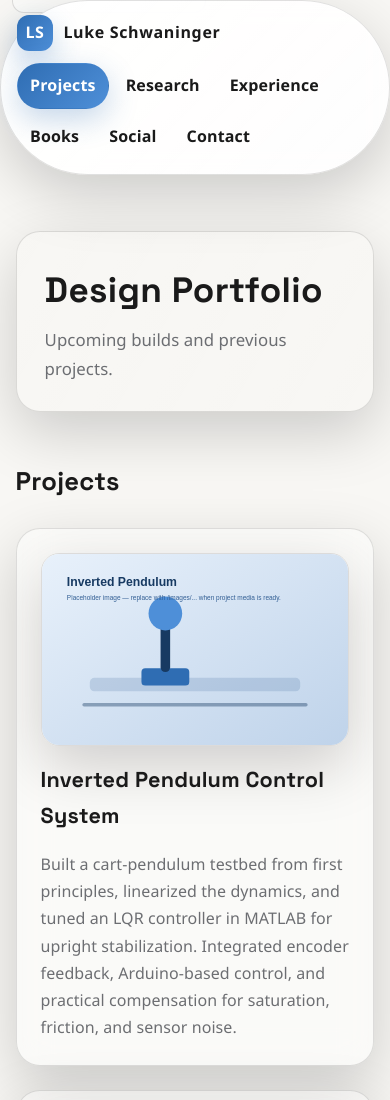
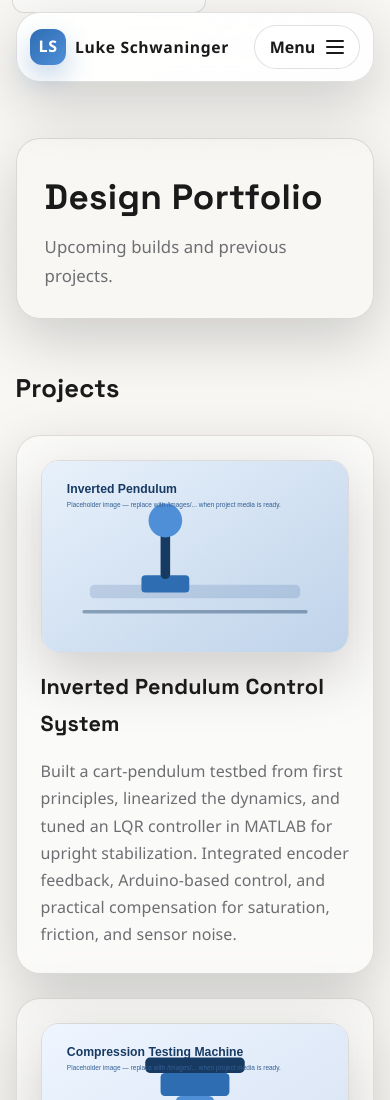
Before and after one commit to lukeschwaninger-cpu/lukeschwaninger.github.io, a plain HTML site: page projects.html in a window 390 px wide. Shown: the top 1100 px of the page. Drawn offline with Linux system fonts and the light colour scheme.

Commit message:
Refactor responsive site header

```diff
--- a/projects.html
+++ b/projects.html
@@ -13,10 +13,21 @@
 
   <header class="site-header">
     <nav class="nav-bar" aria-label="Primary navigation">
+      <div class="nav-top-row">
         <a class="brand" href="index.html">
           <span class="brand-mark" aria-hidden="true">LS</span>
           <span class="brand-text">Luke Schwaninger</span>
         </a>
+        <button class="nav-toggle" type="button" aria-expanded="false" aria-controls="site-nav" aria-label="Toggle navigation">
+          <span class="nav-toggle-label">Menu</span>
+          <span class="nav-toggle-icon" aria-hidden="true">
+            <span></span>
+            <span></span>
+            <span></span>
+          </span>
+        </button>
+      </div>
+      <div class="nav-panel" id="site-nav">
         <ul class="nav-links">
           <li><a href="projects.html" aria-current="page">Projects</a></li>
           <li><a href="research.html">Research</a></li>
@@ -25,6 +36,7 @@
           <li><a href="social.html">Social</a></li>
           <li><a href="contact/">Contact</a></li>
         </ul>
+      </div>
     </nav>
   </header>
 
@@ -248,17 +260,6 @@
   <footer>
     <p>&copy; 2025 Luke Schwaninger</p>
   </footer>
-  <script>
-      const header = document.querySelector(".site-header");
-
-      if (header) {
-        const updateHeader = () => {
-          header.classList.toggle("is-hidden", window.scrollY > 0);
-        };
-
-        updateHeader();
-        window.addEventListener("scroll", updateHeader, { passive: true });
-      }
-    </script>
+    <script src="site.js"></script>
   </body>
 </html>
--- /dev/null
+++ b/site.js
@@ -0,0 +1,93 @@
+(function () {
+  const header = document.querySelector(".site-header");
+  const mobileQuery = window.matchMedia("(max-width: 900px)");
+
+  function updateHeader() {
+    if (!header) return;
+
+    const menuOpen = document.querySelector(".nav-bar.is-open");
+    const shouldHide = !mobileQuery.matches && window.scrollY > 12 && !menuOpen;
+    header.classList.toggle("is-hidden", shouldHide);
+  }
+
+  document.querySelectorAll(".nav-bar").forEach((nav) => {
+    const toggle = nav.querySelector(".nav-toggle");
+    const panel = nav.querySelector(".nav-panel");
+
+    if (!toggle || !panel) return;
+
+    const closeMenu = () => {
+      nav.classList.remove("is-open");
+      toggle.setAttribute("aria-expanded", "false");
+
+      if (mobileQuery.matches) {
+        panel.hidden = true;
+      }
+    };
+
+    const openMenu = () => {
+      nav.classList.add("is-open");
+      toggle.setAttribute("aria-expanded", "true");
+      panel.hidden = false;
+    };
+
+    const syncMenuMode = () => {
+      if (mobileQuery.matches) {
+        panel.hidden = !nav.classList.contains("is-open");
+      } else {
+        nav.classList.remove("is-open");
+        toggle.setAttribute("aria-expanded", "false");
+        panel.hidden = false;
+      }
+
+      updateHeader();
+    };
+
+    toggle.addEventListener("click", () => {
+      if (nav.classList.contains("is-open")) {
+        closeMenu();
+      } else {
+        openMenu();
+      }
+
+      updateHeader();
+    });
+
+    panel.querySelectorAll("a").forEach((link) => {
+      link.addEventListener("click", () => {
+        if (mobileQuery.matches) {
+          closeMenu();
+          updateHeader();
+        }
+      });
+    });
+
+    document.addEventListener("click", (event) => {
+      if (!mobileQuery.matches || !nav.classList.contains("is-open")) return;
+      if (nav.contains(event.target)) return;
+
+      closeMenu();
+      updateHeader();
+    });
+
+    document.addEventListener("keydown", (event) => {
+      if (event.key !== "Escape" || !nav.classList.contains("is-open")) return;
+
+      closeMenu();
+      toggle.focus();
+      updateHeader();
+    });
+
+    if (typeof mobileQuery.addEventListener === "function") {
+      mobileQuery.addEventListener("change", syncMenuMode);
+    } else {
+      mobileQuery.addListener(syncMenuMode);
+    }
+
+    syncMenuMode();
+  });
+
+  updateHeader();
+  window.addEventListener("scroll", updateHeader, { passive: true });
+  window.addEventListener("resize", updateHeader);
+})();
--- a/style.css
+++ b/style.css
@@ -141,9 +141,12 @@
 }
 
 .site-header {
-  position: relative;
-
-  z-index: 10;
+  position: sticky;
+  top: 0;
+  width: min(1180px, 92vw);
+  margin: 0 auto;
+  padding-top: clamp(0.75rem, 2vw, 1rem);
+  z-index: 20;
   transition: opacity 220ms ease, transform 220ms ease;
 }
 
@@ -155,15 +158,22 @@
 
 .nav-bar {
   width: 100%;
+  display: grid;
+  gap: 0.8rem;
+  padding: 0.8rem 1rem;
+  background: linear-gradient(135deg, rgba(255, 255, 255, 0.92), rgba(255, 255, 255, 0.86));
+  border: 1px solid var(--stroke);
+  border-radius: 32px;
+  box-shadow: var(--shadow-soft);
+  backdrop-filter: blur(14px);
+}
+
+.nav-top-row {
   display: flex;
   align-items: center;
   justify-content: space-between;
-  padding: 0.85rem 1rem;
-  background: linear-gradient(135deg, rgba(255, 255, 255, 0.92), rgba(255, 255, 255, 0.86));
-  border: 1px solid var(--stroke);
-  border-radius: 999px;
-  box-shadow: var(--shadow-soft);
-  backdrop-filter: blur(14px);
+  gap: 1rem;
+  min-width: 0;
 }
 
 .brand {
@@ -173,6 +183,70 @@
   font-weight: 700;
   letter-spacing: 0.04em;
   color: var(--text);
+  min-width: 0;
+}
+
+.brand-text {
+  white-space: nowrap;
+  font-size: clamp(0.95rem, 0.9rem + 0.35vw, 1.08rem);
+}
+
+.nav-panel {
+  display: flex;
+  align-items: center;
+  justify-content: flex-end;
+}
+
+.nav-toggle {
+  display: none;
+  align-items: center;
+  gap: 0.7rem;
+  min-height: 44px;
+  padding: 0.65rem 0.9rem;
+  border: 1px solid var(--stroke);
+  border-radius: 999px;
+  background: rgba(255, 255, 255, 0.75);
+  color: var(--text);
+  font: inherit;
+  font-weight: 700;
+  cursor: pointer;
+  transition: var(--transition);
+}
+
+.nav-toggle:hover,
+.nav-toggle:focus-visible {
+  border-color: rgba(47, 109, 179, 0.35);
+  box-shadow: 0 10px 24px rgba(47, 109, 179, 0.18);
+}
+
+.nav-toggle-label {
+  line-height: 1;
+}
+
+.nav-toggle-icon {
+  display: grid;
+  gap: 4px;
+}
+
+.nav-toggle-icon span {
+  display: block;
+  width: 18px;
+  height: 2px;
+  border-radius: 999px;
+  background: currentColor;
+  transition: transform 180ms ease, opacity 180ms ease;
+}
+
+.nav-bar.is-open .nav-toggle-icon span:nth-child(1) {
+  transform: translateY(6px) rotate(45deg);
+}
+
+.nav-bar.is-open .nav-toggle-icon span:nth-child(2) {
+  opacity: 0;
+}
+
+.nav-bar.is-open .nav-toggle-icon span:nth-child(3) {
+  transform: translateY(-6px) rotate(-45deg);
 }
 
 .brand-mark {
@@ -191,9 +265,8 @@
   list-style: none;
   display: flex;
   align-items: center;
-  flex-wrap: wrap;
+  flex-wrap: nowrap;
   gap: 0.4rem;
-  row-gap: 0.55rem;
   justify-content: flex-end;
   margin: 0;
   padding: 0;
@@ -849,7 +922,6 @@
 
   .nav-links {
     gap: 0.25rem;
-    justify-content: flex-start;
   }
 
   .nav-links a {
@@ -867,19 +939,57 @@
   }
 }
 
+@media (max-width: 900px) {
+  .site-header {
+    width: min(100%, 92vw);
+    padding-top: 0.75rem;
+  }
+
+  .nav-bar {
+    gap: 0.65rem;
+    padding: 0.75rem 0.85rem;
+    border-radius: 24px;
+  }
+
+  .nav-toggle {
+    display: inline-flex;
+    flex-shrink: 0;
+  }
+
+  .nav-panel {
+    width: 100%;
+    padding-top: 0.25rem;
+    border-top: 1px solid rgba(0, 0, 0, 0.08);
+  }
+
+  .nav-panel[hidden] {
+    display: none !important;
+  }
+
+  .nav-links {
+    display: grid;
+    width: 100%;
+    gap: 0.45rem;
+  }
+
+  .nav-links a {
+    width: 100%;
+    justify-content: flex-start;
+    padding: 0.85rem 1rem;
+  }
+}
+
 @media (max-width: 560px) {
   body {
     letter-spacing: 0.005em;
   }
 
-  .nav-bar {
-    flex-direction: column;
-    gap: 0.75rem;
-    align-items: flex-start;
+  .brand {
+    gap: 0.55rem;
   }
 
-  .nav-links {
-    width: 100%;
+  .brand-text {
+    font-size: 0.98rem;
   }
 
   .hero {
```
Also changed, not shown: books.html (+13 -12 lines), contact/index.html (+13 -12 lines), experience.html (+13 -12 lines), index.html (+13 -12 lines), project-bone.html (+13 -12 lines), project-nab.html (+13 -12 lines), research.html (+13 -12 lines), social.html (+13 -12 lines). Lines whose indentation alone changed are shown as unchanged.
